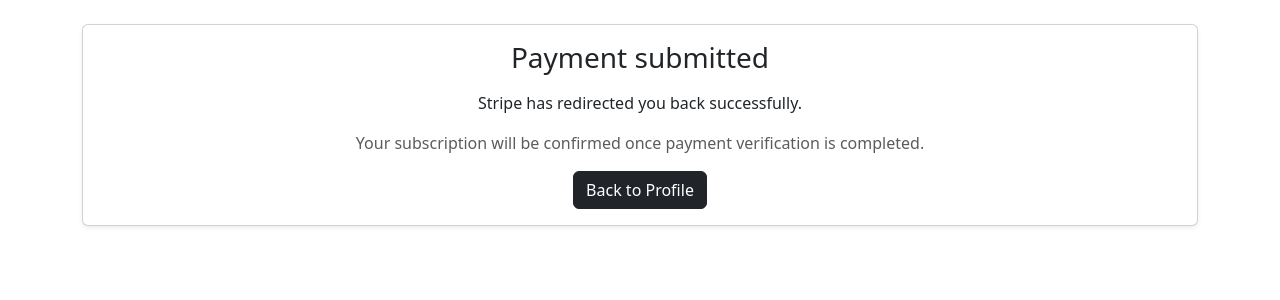
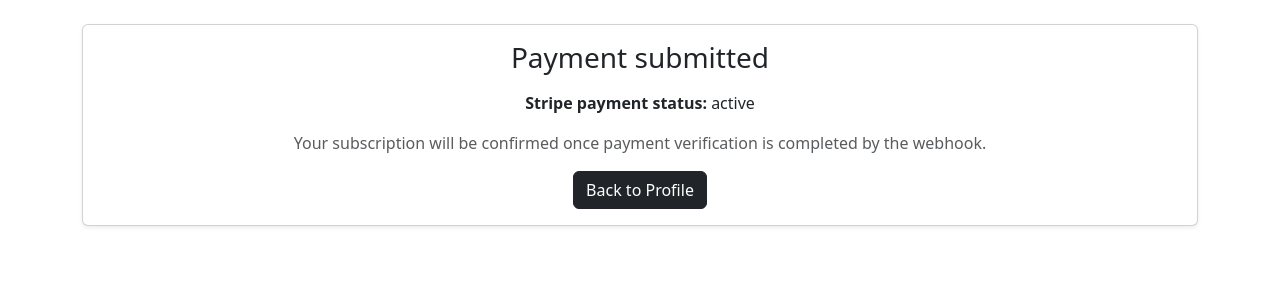
Before and after one commit to EmcioN/Midas-lotto, a Django app: template templates/lotto/subscription_success.html in a window 1280 px wide. Shown: the part 56-356 px from the top of the page. Run offline with Django 5.2, Linux system fonts and the light colour scheme; the template is opened without the code that fills it: most values are stand-ins (such as "Sample title", 1, 10 or a date in 2020).

Commit message:
Read Stripe Checkout Session on payment success page

```diff
--- a/templates/lotto/subscription_success.html
+++ b/templates/lotto/subscription_success.html
@@ -6,10 +6,15 @@
 <div class="card shadow-sm">
     <div class="card-body text-center">
         <h1 class="h3 mb-3">Payment submitted</h1>
-        <p>Stripe has redirected you back successfully.</p>
+
+        {% if payment_status %}
+            <p><strong>Stripe payment status:</strong> {{ payment_status }}</p>
+        {% endif %}
+
         <p class="text-muted">
-            Your subscription will be confirmed once payment verification is completed.
+            Your subscription will be confirmed once payment verification is completed by the webhook.
         </p>
+
         <a href="{% url 'profile' %}" class="btn btn-dark">Back to Profile</a>
     </div>
 </div>
```
Also changed, not shown: lotto/views.py (+10 -1 lines).
